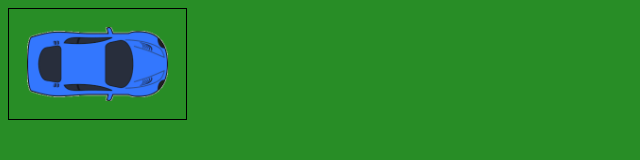
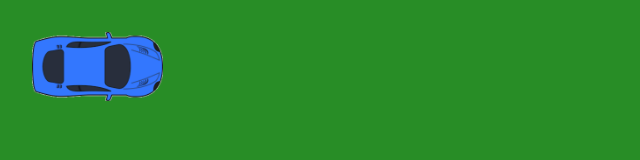
Before and after one commit to AndyPark20/driving-game, a website: page Index.html in a window 1280 px wide. Shown: the whole page, without its empty margins (0-640 px from the left). Drawn offline with Linux system fonts and the light colour scheme.

Commit message:
revised CSS, checked and verified that there are no bugs

```diff
--- a/style.css
+++ b/style.css
@@ -8,10 +8,9 @@ body {
 }
 
 img {
-  border:1px solid black;
   width: 30%;
   transition: all 0.3s ease;
-  padding:3%;
+  padding:4%;
 }
 
 .container {
```
